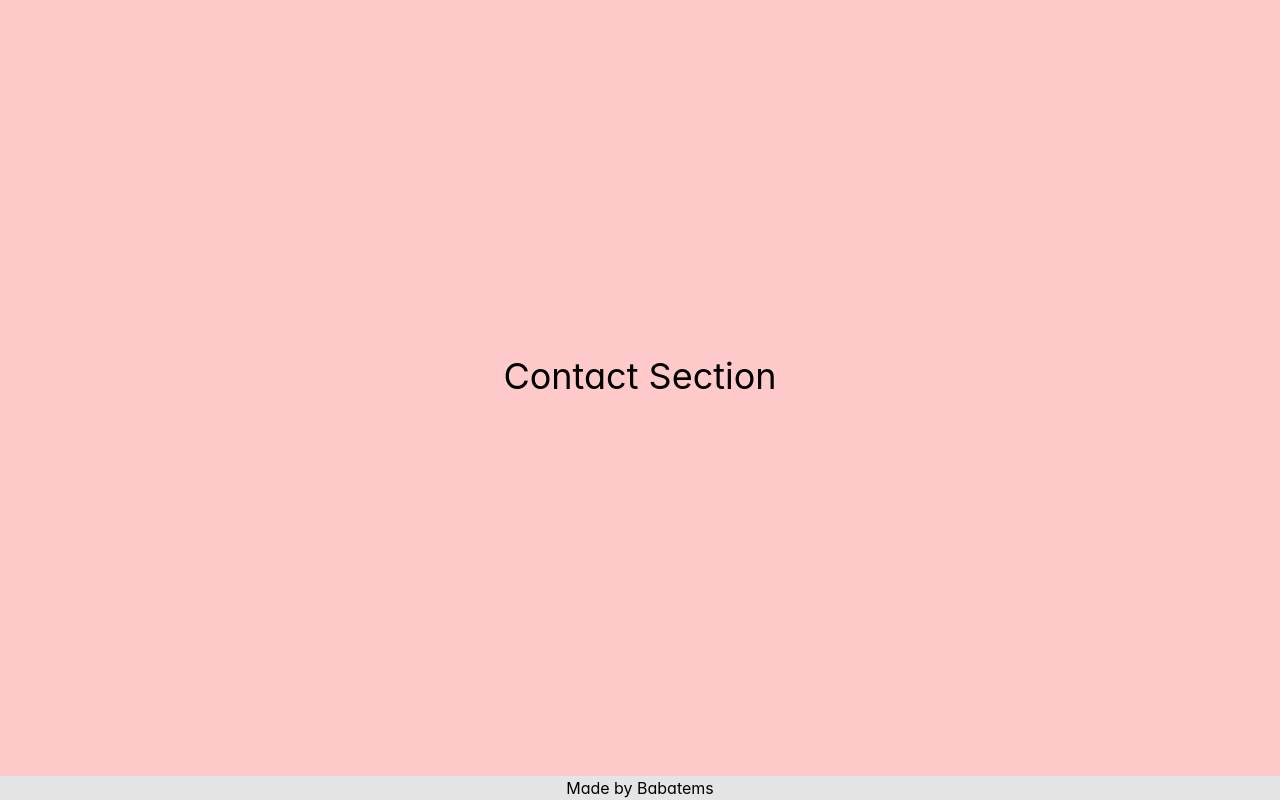
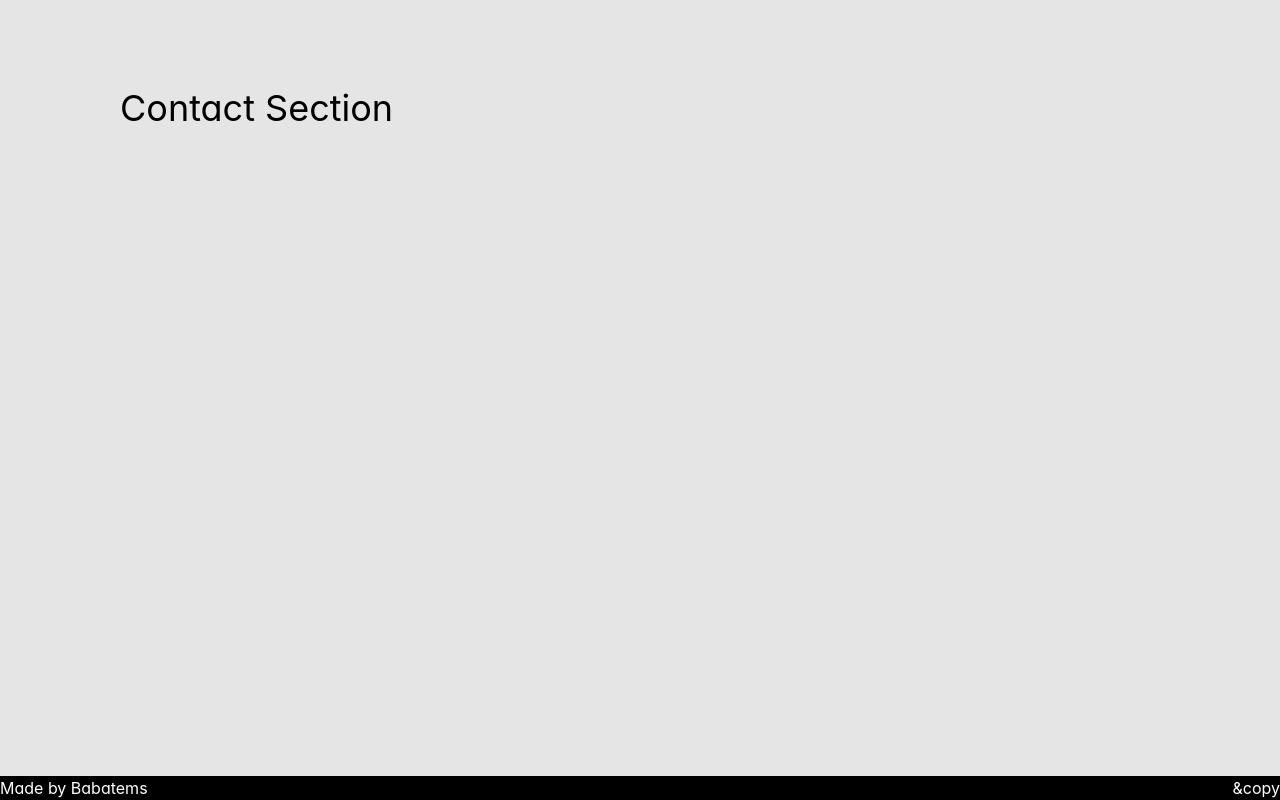
Before and after one commit to Babatems/Portfolio, a React (Create React App) app: page / in a window 1280 px wide. Shown: the part 4159-4959 px from the top of the page. Built offline with nearby package versions, Linux system fonts and the light colour scheme.

Commit message:
Updated About.js, Contact.js, Project.js and Footer.js

```diff
--- a/src/sections/Contact.js
+++ b/src/sections/Contact.js
@@ -1,6 +1,6 @@
 export default function Contact() {
     return (
-      <div className="min-h-screen bg-red-200 flex items-center justify-center">
+      <div className="min-h-screen flex flex-col px-4 md:px-[120px] py-[9vh] md:py-[14vh]">
         <h1 className="text-4xl">Contact Section</h1>
       </div>
     );
--- a/src/sections/Footer.js
+++ b/src/sections/Footer.js
@@ -1,7 +1,8 @@
 export default function Footer() {
     return (
-        <div className="flex items-center justify-center">
-            Made by Babatems
+        <div className="flex justify-between bg-black">
+            <p className="text-white">Made by Babatems</p>
+            <p className="text-white">&copy</p>
         </div>
     )
 }
--- a/src/sections/Projects.js
+++ b/src/sections/Projects.js
@@ -198,7 +198,6 @@ export default function Projects() {
           </div>
         </div>
       </div>
-
     </div>
   );
 }
```
Also changed, not shown: src/sections/About.js (line endings or trailing spaces).
